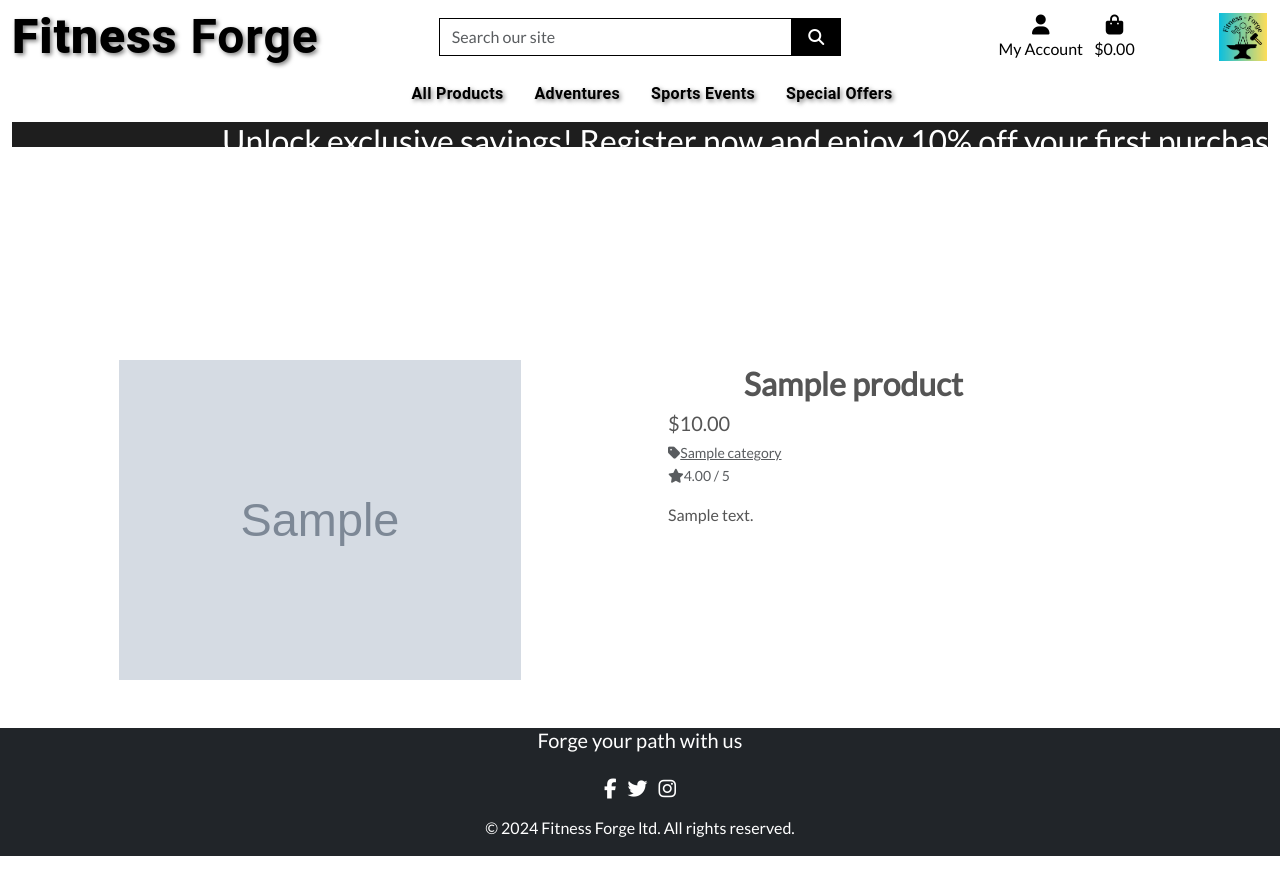
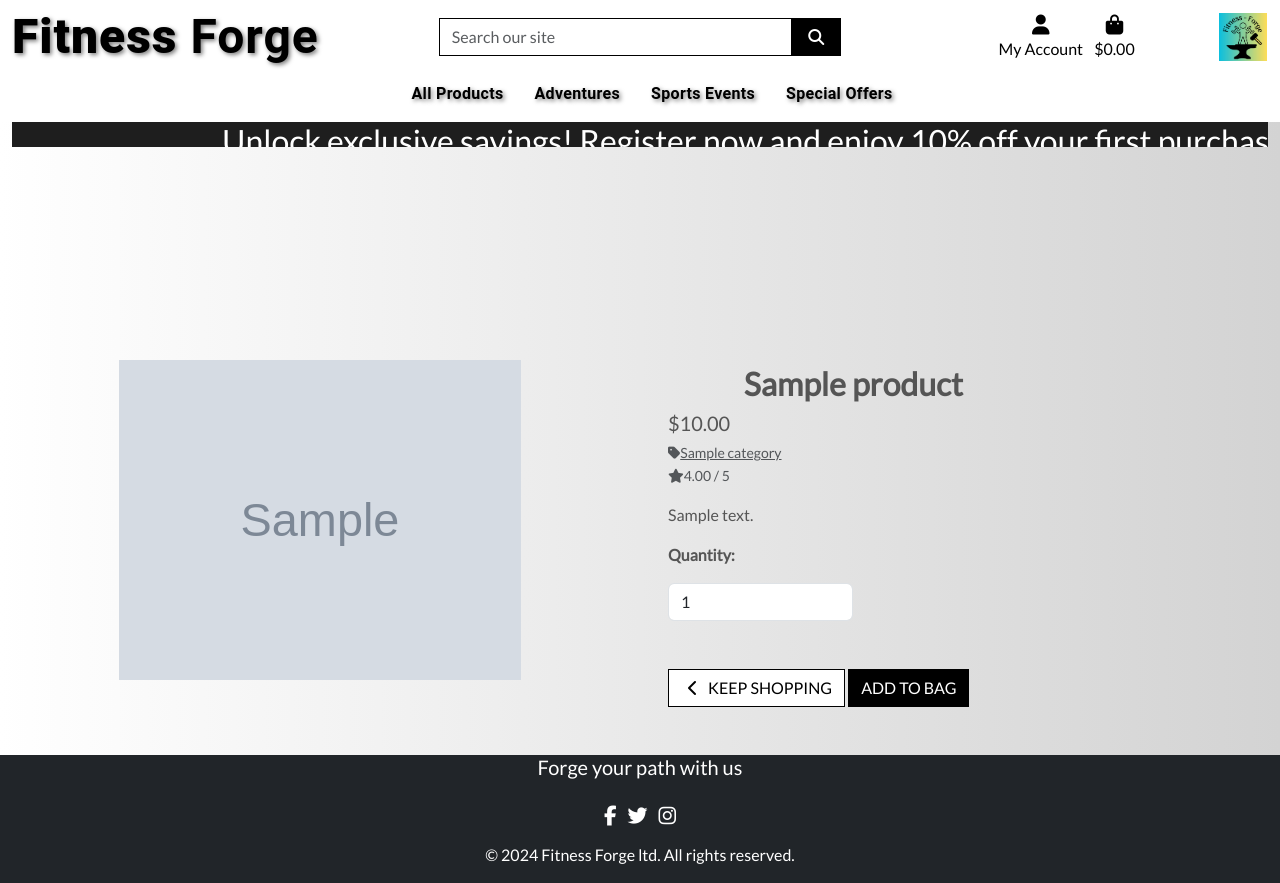
Before and after one commit to FabiMe/Fitness-Forge, a Django app: page /products/1 in a window 1280 px wide. Before the commit the page ends 856 px from the top, so only its background shows below. Run offline with Django 3.2, Linux system fonts and the light colour scheme; tables that the repository leaves empty hold one stand-in row (values such as "Sample post"); grey boxes marked "Sample" are stand-in pictures; some libraries are stand-ins or nearby versions.

Commit message:
added add to bag functionality

```diff
--- /dev/null
+++ b/bag/contexts.py
@@ -0,0 +1,37 @@
+from decimal import Decimal
+from django.conf import settings
+
+def get_mystery_box_tier(total):
+    if total >= settings.TIER_4_THRESHOLD:
+        return "Tier 4"
+    elif total >= settings.TIER_3_THRESHOLD:
+        return "Tier 3"
+    elif total >= settings.TIER_2_THRESHOLD:
+        return "Tier 2"
+    elif total >= settings.TIER_1_THRESHOLD:
+        return "Tier 1"
+    else:
+        return "None"
+
+def bag_contents(request):
+
+    bag_items = []
+    total = 0
+    product_count = 0
+
+    # Calculate total and product count from bag items
+    for item in bag_items:
+        total += item.price * item.quantity
+        product_count += item.quantity
+
+    # Calculate the tier of the mystery box
+    mystery_box_tier = get_mystery_box_tier(total)
+
+    context = {
+        'bag_items': bag_items,
+        'total': total,
+        'product_count': product_count,
+        'mystery_box_tier': mystery_box_tier,
+    }
+
+    return context
--- a/bag/urls.py
+++ b/bag/urls.py
@@ -2,5 +2,6 @@ from django.urls import path
 from . import views
 
 urlpatterns = [
-    path('', views.view_bag, name='view_bag')
+    path('', views.view_bag, name='view_bag'),
+    path('add/<item_id>/', views.add_to_bag, name='add_to_bag'),
 ]
--- a/products/templates/products/product_detail.html
+++ b/products/templates/products/product_detail.html
@@ -45,9 +45,32 @@
                         <small class="text-muted">No Rating</small>
                     {% endif %}
                     <p class="mt-3">{{ product.description|linebreaks }}</p>
+                    <form class="form" action="{% url 'add_to_bag' product.id %}" method="POST">
+                        {% csrf_token %}
+                        <div class="form-row">
+                            <div class="col-12">
+                                <p class="mt-3"><strong>Quantity:</strong></p>
+                                <div class="form-group w-50">
+                                    <div class="input-group">
+                                        <input class="form-control qty_input" type="number" name="quantity" value="1" min="1" max="99" data-item_id="{{ product.id }}" id="id_qty_{{ product.id }}">
+                                    </div>
+                                </div>
+                            </div>
+
+                            <div class="col-12">
+                                <a href="{% url 'products' %}" class="btn btn-outline-black rounded-0 mt-5">
+                                    <span class="icon">
+                                        <i class="fas fa-chevron-left"></i>
+                                    </span>
+                                    <span class="text-uppercase">Keep Shopping</span>
+                                </a>
+                                <input type="submit" class="btn btn-black rounded-0 text-uppercase mt-5" value="Add to Bag">
+                            </div>
+                            <input type="hidden" name="redirect_url" value="{{ request.path }}">
+                        </div>
+                    </form>
                 </div>
             </div>
-            <div class="col-md-1"></div> <!-- 5% free space -->
         </div>
     </div>
 {% endblock %}
--- a/static/css/base.css
+++ b/static/css/base.css
@@ -54,6 +54,19 @@ body {
     color: white;
 }
 
+.btn-outline-black {
+    background: white;
+    color: black !important; /* use important to override link colors for <a> elements */
+    border: 1px solid black;
+}
+
+.btn-outline-black:hover,
+.btn-outline-black:active,
+.btn-outline-black:focus {
+    background: black;
+    color: white !important;
+}
+
 .shop-now-button:hover,
 .shop-now-button:active,
 .shop-now-button:focus,
@@ -83,7 +96,7 @@ body {
 	top: 0;
 	left: 0;
 	position: fixed;
-	background: white;
+	background: linear-gradient(to right, white, lightgrey);
 	z-index: -1;
 }
 
```
Also changed, not shown: bag/views.py (+17 -1 lines), fitness_forge/settings.py (+7 -0 lines).
